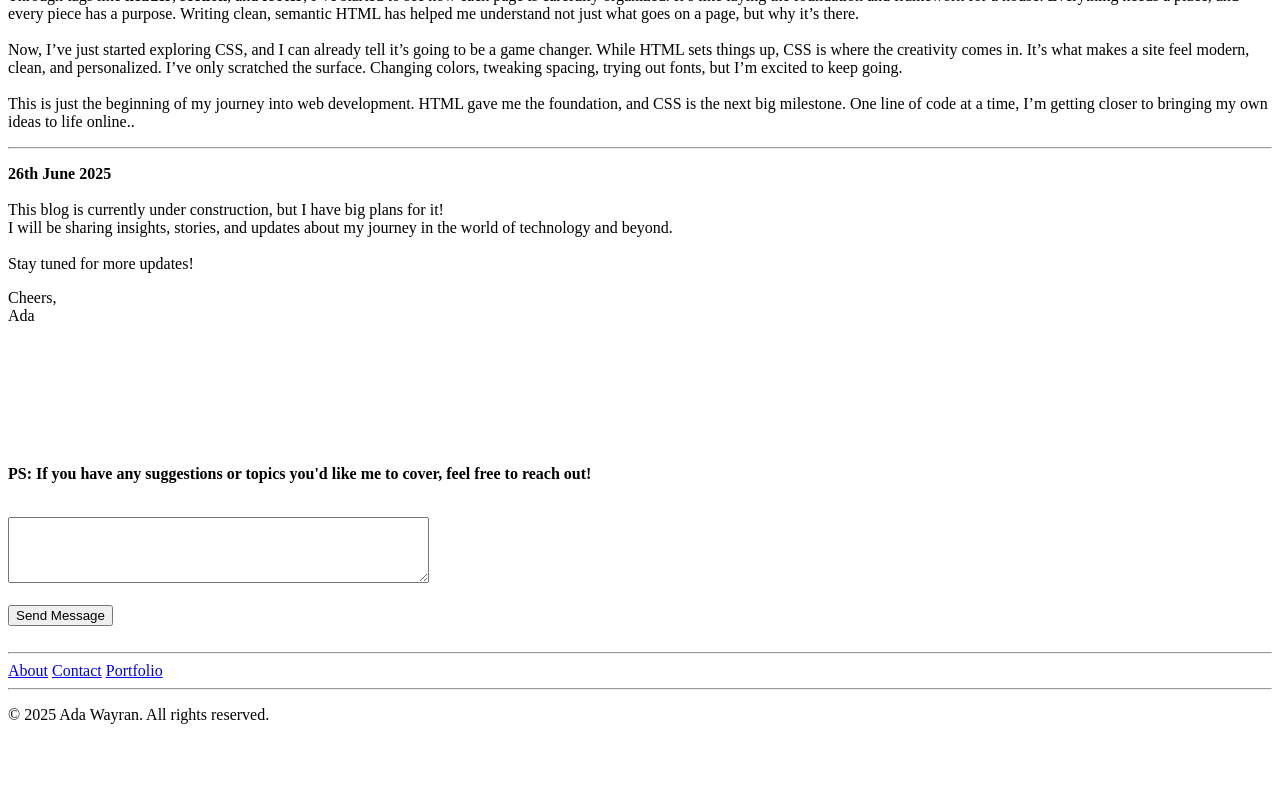
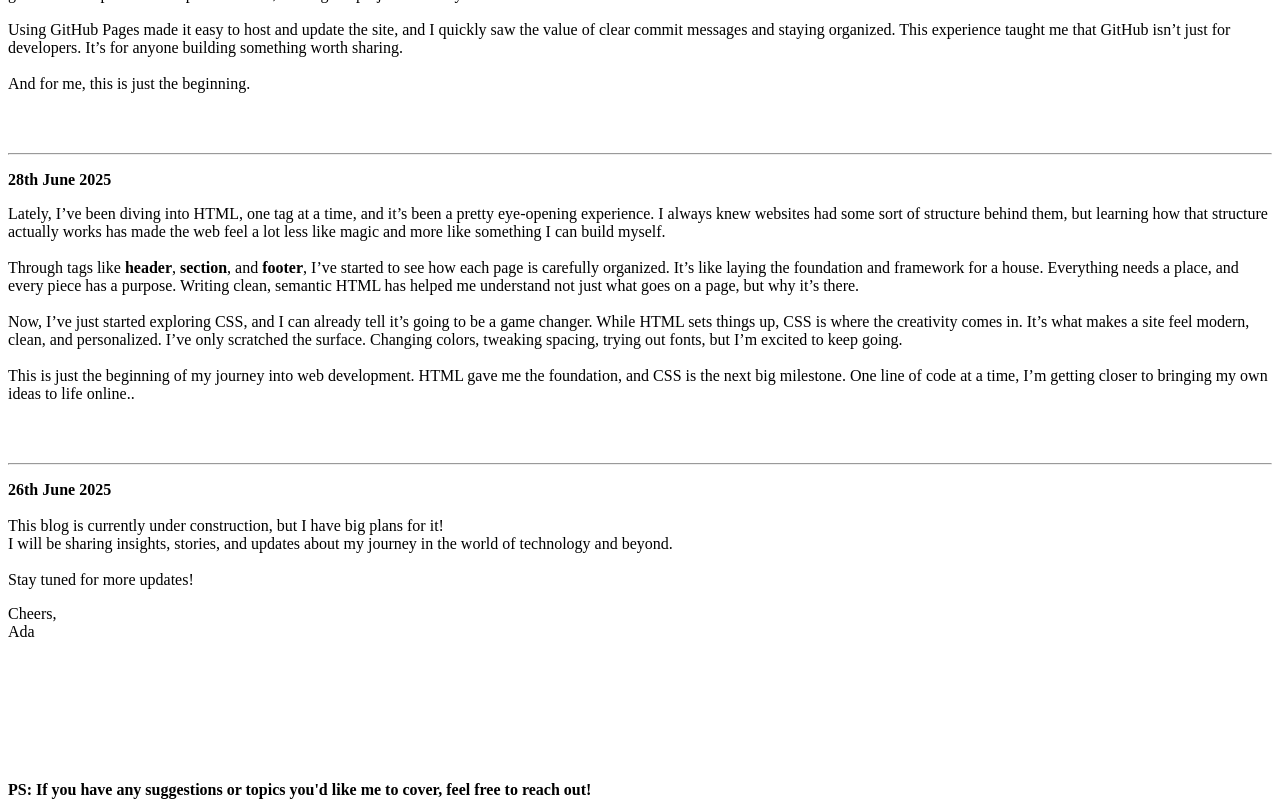
Before and after one commit to AdaWayran/AdaWayran, a plain HTML site: page public/blog.html in a window 1280 px wide. Shown: the part 227-1035 px from the top of the page. Before the commit the page ends 967 px from the top, so only its background shows below. Drawn offline with Linux system fonts and the light colour scheme.

Commit message:
Add files via upload

```diff
--- a/public/blog.html
+++ b/public/blog.html
@@ -6,12 +6,18 @@
     <title>The Ada Wayran Blog</title>
 </head>
 <body>
+   <main>
       <a href="index.html"><</a>
       <h1>The Ada Wayran Blog</h1>
       <hr>
+      <p><strong>30th June 2025</strong><br>
+      <br>
+      <p>Learning GitHub was a big step in my journey as a creator. At first, version control, setting up repositories, and managing commits and branches felt confusing, but with time, I started to understand how powerful and helpful these tools really are. A major milestone was launching my first website for <a href="https://adawayran.github.io/NotYourAvarageDJs/"><i>Not Your Average DJs</i></a>, a duo I’ve been excited to support. I also learned how to apply CSS to give the site a personal and polished look, making the project feel truly mine. <br><br> Using GitHub Pages made it easy to host and update the site, and I quickly saw the value of clear commit messages and staying organized. This experience taught me that GitHub isn’t just for developers. It’s for anyone building something worth sharing. <br><br>And for me, this is just the beginning.</p>
+      <br>
+      <br>
+      <hr>
       <p><strong>28th June 2025</strong><br>
-<br>
-Lately, I’ve been diving into HTML, one tag at a time, and it’s been a pretty eye-opening experience. I always knew websites had some sort of structure behind them, but learning how that structure actually works has made the web feel a lot less like magic and more like something I can build myself.
+      <p>Lately, I’ve been diving into HTML, one tag at a time, and it’s been a pretty eye-opening experience. I always knew websites had some sort of structure behind them, but learning how that structure actually works has made the web feel a lot less like magic and more like something I can build myself.
       <br>
       <br>
       Through tags like <strong>header</strong>, <strong>section</strong>, and <strong>footer</strong>, I’ve started to see how each page is carefully organized. It’s like laying the foundation and framework for a house. Everything needs a place, and every piece has a purpose. Writing clean, semantic HTML has helped me understand not just what goes on a page, but why it’s there.
@@ -20,9 +26,9 @@ Through tags like <strong>header</strong>, <strong>section</strong>, and <strong
       Now, I’ve just started exploring CSS, and I can already tell it’s going to be a game changer. While HTML sets things up, CSS is where the creativity comes in. It’s what makes a site feel modern, clean, and personalized. I’ve only scratched the surface. Changing colors, tweaking spacing, trying out fonts, but I’m excited to keep going.
       <br>
       <br>
-This is just the beginning of my journey into web development. HTML gave me the foundation, and CSS is the next big milestone. One line of code at a time, I’m getting closer to bringing my own ideas to life online..
+      This is just the beginning of my journey into web development. HTML gave me the foundation, and CSS is the next big milestone. One line of code at a time, I’m getting closer to bringing my own ideas to life online..</p>
       <br>
-   <p></p>
+      <br>
       <hr>
       <p><strong>26th June 2025</strong><br>
       <br>
@@ -54,6 +60,7 @@ Cheers,<br>
       <a href="../public/about.html">About</a>
       <a href="../public/contact.html">Contact</a>
       <a href="../public/portfolioprojects.html">Portfolio</a>
+   </main>
 </body>
 <hr>
 <footer>
```
Also changed, not shown: public/portfolioprojects.html (+4 -1 lines), assets/images/DJ-website2.0.png (added). Lines whose indentation alone changed are shown as unchanged.
